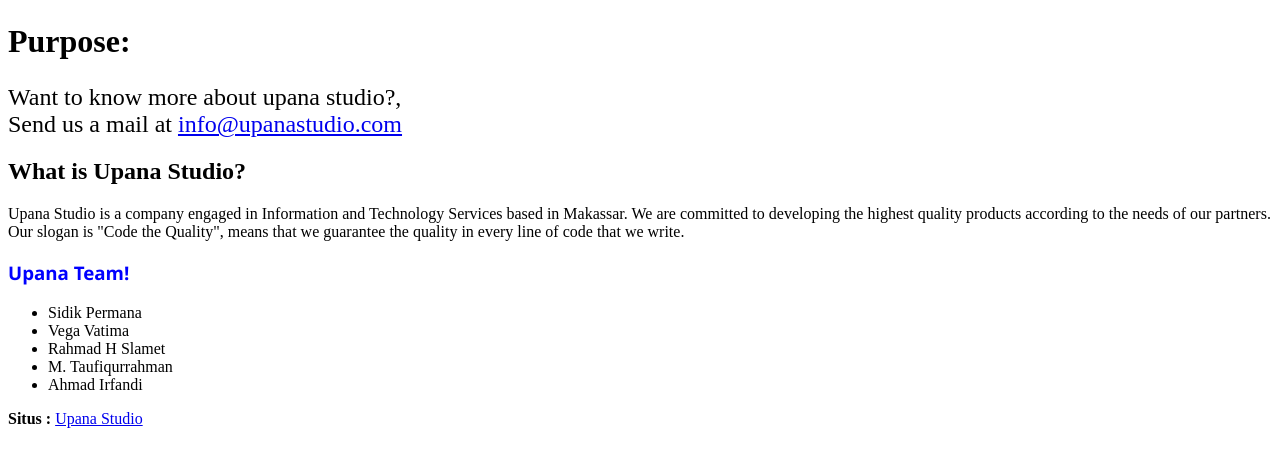
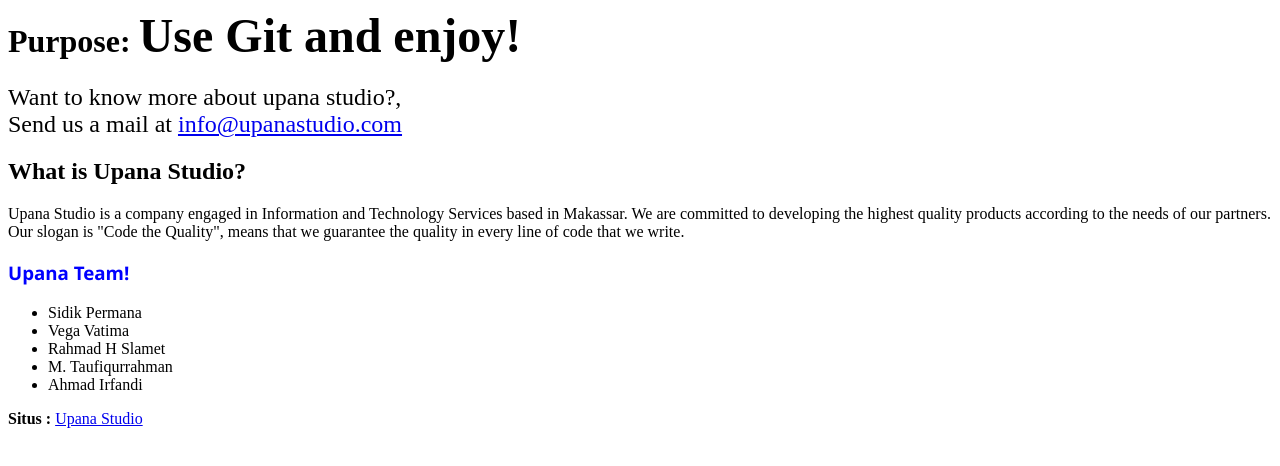
Before and after one commit to arhen/exer1, a plain HTML site: page index.html in a window 1280 px wide. Drawn offline with Linux system fonts and the light colour scheme.

Commit message:
Delete white font style

```diff
--- a/index.html
+++ b/index.html
@@ -5,7 +5,7 @@
 </HEAD>
 
 <BODY>
-    <H1>Purpose: <font size="7" color="FFFFFF">Use Git and enjoy!</font>
+    <H1>Purpose: <font size="7">Use Git and enjoy!</font>
     </H1>
     <font size="5">
         Want to know more about upana studio?,<br>
```
